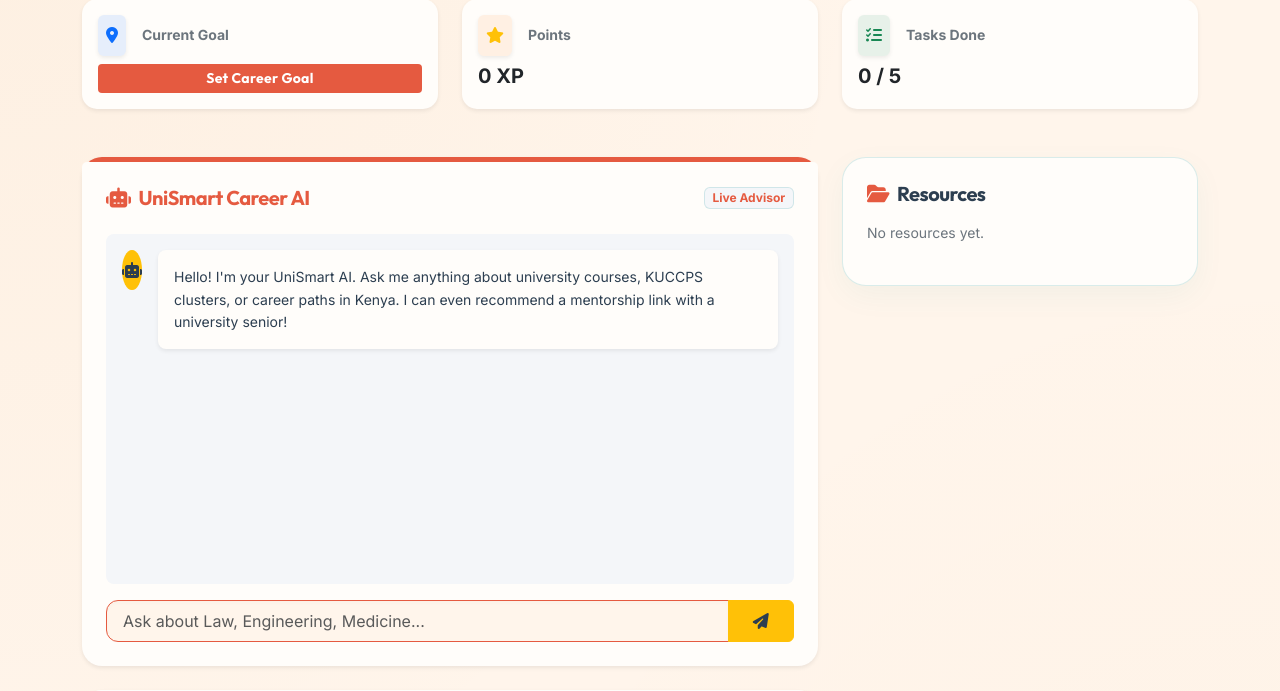
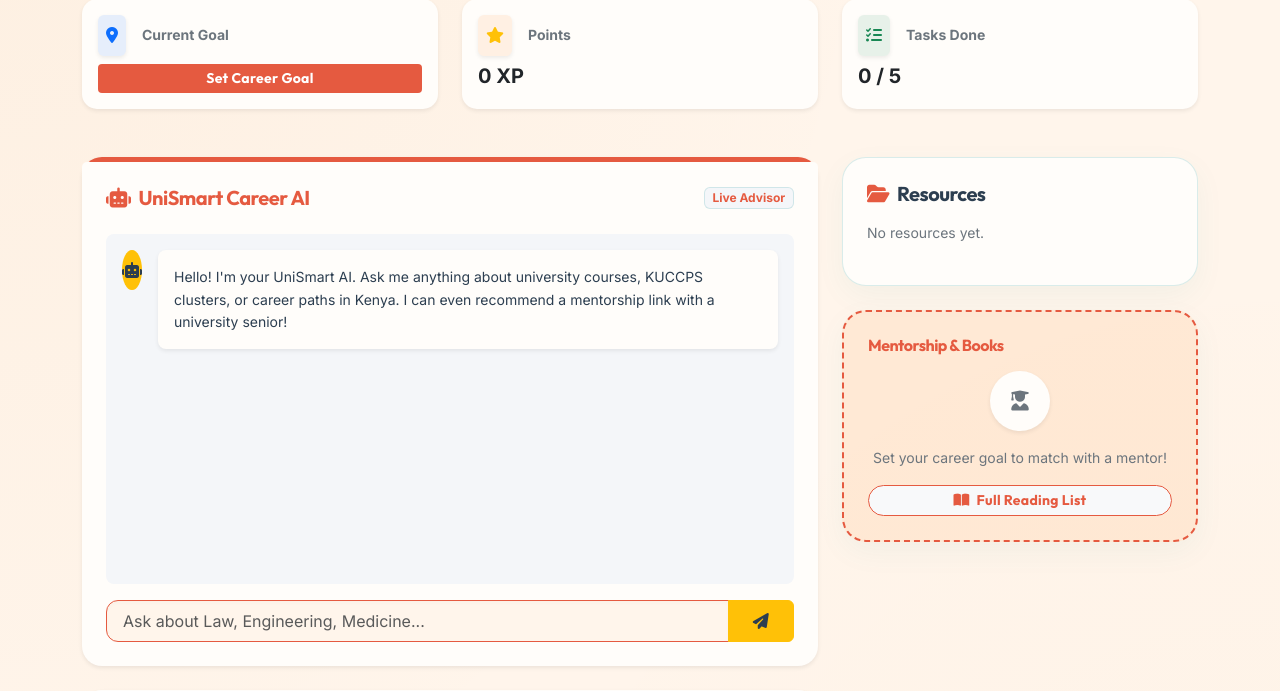
Before and after one commit to theo24-sys/Gradpulse, a Django app: template templates/unismart/dashboard.html in a window 1280 px wide. Shown: the part 254-945 px from the top of the page. Run offline with Django 5.2, Linux system fonts and the light colour scheme; the template is opened without the code that fills it, so the values that code supplies are empty; some libraries are stand-ins or nearby versions.

Commit message:
fix(ui): make mentorship section unconditional on jss dashboard

```diff
--- a/templates/unismart/dashboard.html
+++ b/templates/unismart/dashboard.html
@@ -317,22 +317,29 @@
                 </div>
             </div>
 
-            <!-- Mentor Spotlight -->
-            {% if mentor %}
-            <div class="gp-card p-4 border-orange border-dashed bg-light-orange">
-                <h6 class="fw-bold mb-3 text-orange">Recommended Mentor</h6>
+            <!-- Mentorship & Books -->
+            <div class="gp-card p-4 border-orange border-dashed bg-light-orange mb-4">
+                <h6 class="fw-bold mb-3 text-orange">Mentorship & Books</h6>
+                {% if mentor %}
                 <div class="text-center mb-3">
                     <img src="{{ mentor.get_avatar_url }}" class="rounded-circle mb-3 shadow-sm" width="60" height="60" style="object-fit:cover;">
                     <h6 class="fw-bold mb-1 small">{{ mentor.display_name }}</h6>
                 </div>
-                <a href="{% url 'networking_chat' mentor.username %}" class="btn btn-orange w-100 rounded-pill btn-sm fw-bold">
+                <a href="{% url 'networking_chat' mentor.username %}" class="btn btn-orange w-100 rounded-pill btn-sm fw-bold mb-2">
                     Chat Now
                 </a>
-                <a href="{% url 'unismart_mentorship' %}" class="btn btn-light border-orange text-orange w-100 rounded-pill btn-sm fw-bold mt-2">
-                    <i class="fas fa-book-open me-1"></i> Books & Mentors
+                {% else %}
+                <div class="text-center mb-3">
+                    <div class="rounded-circle bg-white d-inline-flex justify-content-center align-items-center shadow-sm mb-3" style="width:60px; height:60px;">
+                        <i class="fas fa-user-graduate text-muted fa-lg"></i>
+                    </div>
+                    <p class="small text-muted mb-0">Set your career goal to match with a mentor!</p>
+                </div>
+                {% endif %}
+                <a href="{% url 'unismart_mentorship' %}" class="btn btn-light border-orange text-orange w-100 rounded-pill btn-sm fw-bold">
+                    <i class="fas fa-book-open me-1"></i> Full Reading List
                 </a>
             </div>
-            {% endif %}
         </div>
     </div>
     {% endif %}
```
